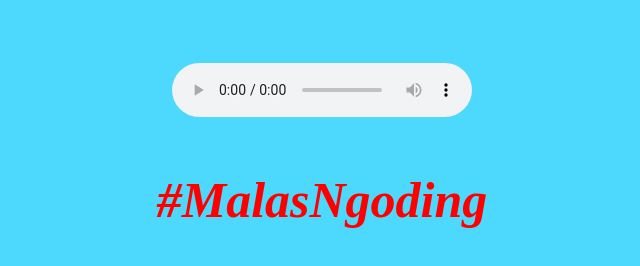
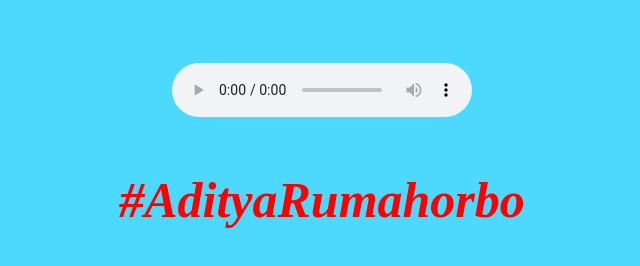
Before and after one commit to agrifa123/Musik-Web, a plain HTML site: page index.html in a window 1280 px wide. Shown: the part 498-764 px from the top of the page, without its empty margins (318-958 px from the left). Drawn offline with Linux system fonts and the light colour scheme.

Commit message:
Update index.html

```diff
--- a/index.html
+++ b/index.html
@@ -12,7 +12,7 @@
       <audio controls="controls" width="50px">
         <source src="Lagu Jepang sedih Kokoronashi ( Tanpa hati ) Gumi-feat.Sou.mp3" type="audio/mpeg"/>
       </audio>
-      <h3>#MalasNgoding</h3>
+      <h3>#AdityaRumahorbo</h3>
       </center>
     </body>
   </html>
```
